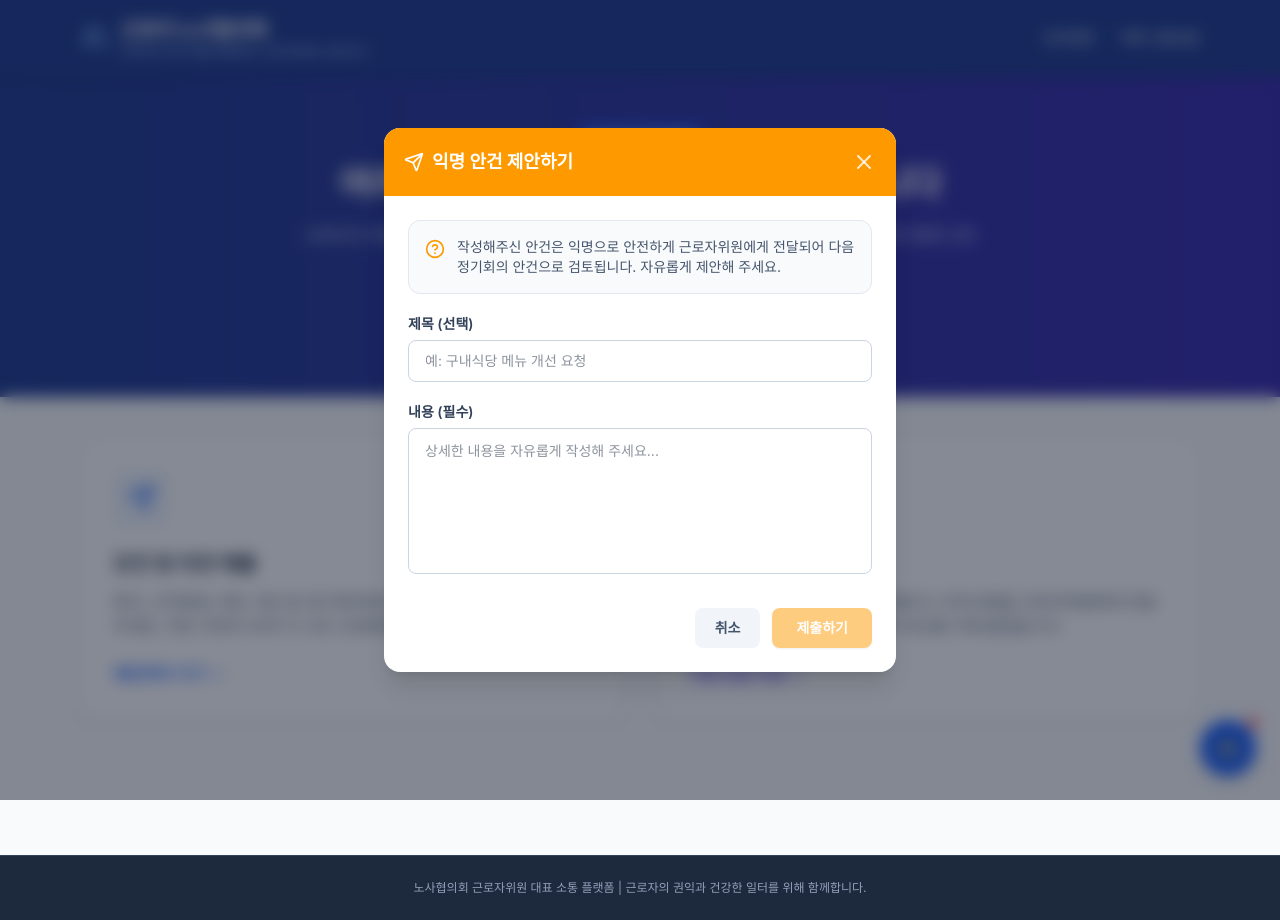
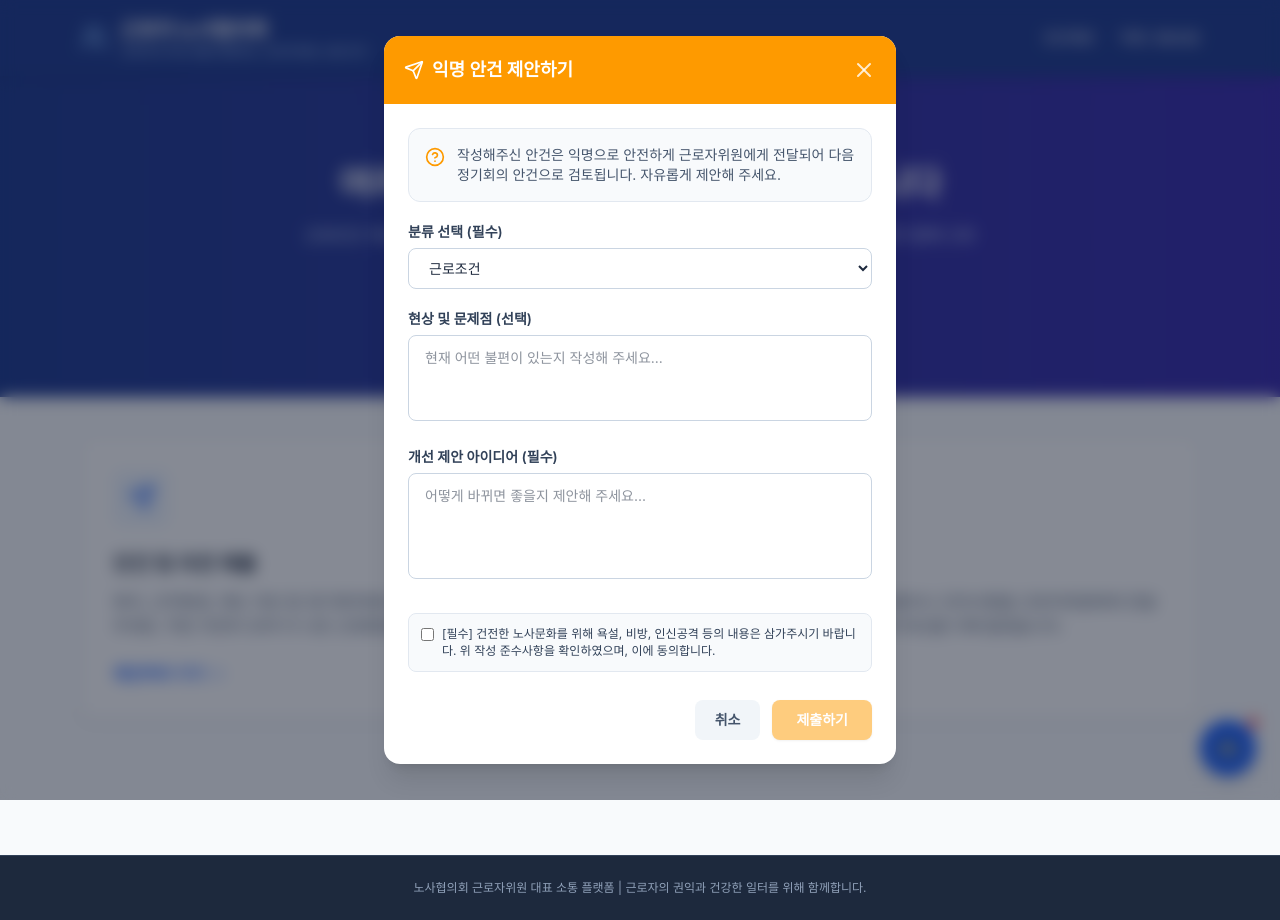
Before and after one commit to skylie249/chatbot, a React (Vite) app: page / in a window 1280 px wide. Both pictures are taken after a click on the link "안건 제안하기". Built offline with nearby package versions, Linux system fonts and the light colour scheme.

Commit message:
10th commit

```diff
--- a/api/chat-email.js
+++ b/api/chat-email.js
@@ -6,7 +6,22 @@ export default async function handler(req, res) {
   }
 
   try {
-    const { email, content } = req.body;
+    const { email, category, problem, suggestion } = req.body;
+
+    const filterProfanity = (text) => {
+      if (!text) return text;
+      const badWords = ['개새끼', '씨발', '병신', '지랄', '좆', '미친', '염병', '새끼', '존나', '씹', '닥쳐', '꺼져', '호로자식', '등신', '호구', '느금마', '느애비', '엠창', '창녀', '걸레',
+        '시발', '씨빨', '씨바', '시바', '씨벌', '개새', '새키', '졸라', '찌랄', 'ㅅㅂ', 'ㅂㅅ', 'ㅈㄹ', 'ㅈㄴ'];
+      let filtered = text;
+      badWords.forEach(word => {
+        const regex = new RegExp(word, 'gi');
+        filtered = filtered.replace(regex, '*'.repeat(word.length));
+      });
+      return filtered;
+    };
+
+    const filteredProblem = filterProfanity(problem);
+    const filteredSuggestion = filterProfanity(suggestion);
 
     const transporter = nodemailer.createTransport({
       host: process.env.SMTP_HOST || 'smtp.office365.com',
@@ -25,7 +40,7 @@ export default async function handler(req, res) {
       from: process.env.SMTP_FROM || '"노사협의회 챗봇" <weeklyadmin@happyict.co.kr>',
       to: process.env.SMTP_TO || 'mem.employee@happyict.co.kr',
       subject: '[노사협의회 챗봇] 새로운 문의가 접수되었습니다',
-      text: `챗봇을 통해 새로운 문의가 접수되었습니다.\n\n답변 받을 이메일: ${email}\n\n문의 내용:\n${content}`
+      text: `챗봇을 통해 새로운 문의가 접수되었습니다.\n\n답변 받을 이메일: ${email}\n\n분류: ${category}\n\n현상 및 문제점:\n${filteredProblem || '없음'}\n\n개선 제안 아이디어:\n${filteredSuggestion}`
     };
 
     await transporter.sendMail(mailOptions);
--- a/api/submit.js
+++ b/api/submit.js
@@ -6,8 +6,23 @@ export default async function handler(req, res) {
   }
 
   try {
-    const { type, content, title } = req.body;
+    const { type, category, problem, suggestion } = req.body;
     const typeName = type === 'proposal' ? '안건 제안' : '익명 고충 상담';
+
+    const filterProfanity = (text) => {
+      if (!text) return text;
+      const badWords = ['개새끼', '씨발', '병신', '지랄', '좆', '미친', '염병', '새끼', '존나', '씹', '닥쳐', '꺼져', '호로자식', '등신', '호구', '느금마', '느애비', '엠창', '창녀', '걸레',
+        '시발', '씨빨', '씨바', '시바', '씨벌', '개새', '새키', '졸라', '찌랄', 'ㅅㅂ', 'ㅂㅅ', 'ㅈㄹ', 'ㅈㄴ'];
+      let filtered = text;
+      badWords.forEach(word => {
+        const regex = new RegExp(word, 'gi');
+        filtered = filtered.replace(regex, '*'.repeat(word.length));
+      });
+      return filtered;
+    };
+
+    const filteredProblem = filterProfanity(problem);
+    const filteredSuggestion = filterProfanity(suggestion);
 
     const transporter = nodemailer.createTransport({
       host: process.env.SMTP_HOST || 'smtp.office365.com',
@@ -26,7 +41,7 @@ export default async function handler(req, res) {
       from: process.env.SMTP_FROM || '"노사협의회 플랫폼" <weeklyadmin@happyict.co.kr>',
       to: process.env.SMTP_TO || 'mem.employee@happyict.co.kr',
       subject: `[노사협의회 플랫폼] 새로운 ${typeName}이 접수되었습니다`,
-      text: `새로운 ${typeName}이 접수되었습니다.\n\n${title ? `제목: ${title}\n` : ''}내용:\n${content}`
+      text: `새로운 ${typeName}이 접수되었습니다.\n\n분류: ${category}\n\n현상 및 문제점:\n${filteredProblem || '없음'}\n\n개선 제안 아이디어:\n${filteredSuggestion}`
     };
 
     await transporter.sendMail(mailOptions);
--- a/src/App.jsx
+++ b/src/App.jsx
@@ -26,28 +26,41 @@ export default function LaborCouncilHome() {
     }
   ]);
   const [inputMessage, setInputMessage] = useState('');
+  const [chatCategory, setChatCategory] = useState('근로조건');
+  const [chatProblem, setChatProblem] = useState('');
+  const [chatSuggestion, setChatSuggestion] = useState('');
   const [userEmail, setUserEmail] = useState('');
+  const [chatAgreed, setChatAgreed] = useState(false);
 
   // 폼 및 모달 상태
   const [modalState, setModalState] = useState({ isOpen: false, type: null }); // 'proposal' | 'counsel'
-  const [formData, setFormData] = useState({ title: '', content: '' });
+  const [formData, setFormData] = useState({ category: '근로조건', problem: '', suggestion: '' });
+  const [formAgreed, setFormAgreed] = useState(false);
   const [isSubmitting, setIsSubmitting] = useState(false);
 
   // 챗봇 메시지 전송 처리
   const handleSendMessage = async (e) => {
     e.preventDefault();
-    if (!inputMessage.trim() || !userEmail.trim()) return;
+    if (!chatSuggestion.trim() || !userEmail.trim()) return;
 
-    const userText = inputMessage;
+    const userText = `[${chatCategory}] 문의 접수`;
     setChatMessages(prev => [...prev, { sender: 'user', text: userText }]);
-    setInputMessage('');
+
+    setChatProblem('');
+    setChatSuggestion('');
+    setChatCategory('근로조건');
     setIsSubmitting(true);
 
     try {
       const response = await fetch('/api/chat-email', {
         method: 'POST',
         headers: { 'Content-Type': 'application/json' },
-        body: JSON.stringify({ email: userEmail, content: userText })
+        body: JSON.stringify({
+          email: userEmail,
+          category: chatCategory,
+          problem: chatProblem,
+          suggestion: chatSuggestion
+        })
       });
 
       if (response.ok) {
@@ -56,7 +69,7 @@ export default function LaborCouncilHome() {
           ...prev,
           {
             sender: 'bot',
-            text: `'${userText}'에 대한 문의가 담당자에게 성공적으로 전달되었습니다. 확인 후 메일로 답변드리겠습니다.`,
+            text: `담당자에게 성공적으로 문의가 전달되었습니다. 확인 후 메일로 답변드리겠습니다.`,
             options: [
               { label: '처음으로 돌아가기', action: 'SELECT_MENU', value: 'HOME' }
             ]
@@ -126,6 +139,10 @@ export default function LaborCouncilHome() {
         }
       } else if (option.value === 'INQUIRY') {
         setChatMode('inquiry');
+        setChatAgreed(false);
+        setChatCategory('근로조건');
+        setChatProblem('');
+        setChatSuggestion('');
         setChatMessages(prev => [...prev, {
           sender: 'bot',
           text: '답변을 받으실 이메일 주소와 문의 내용을 화면 하단에 입력해 주세요.'
@@ -134,6 +151,10 @@ export default function LaborCouncilHome() {
         setChatMode('menu');
         setInputMessage('');
         setUserEmail('');
+        setChatAgreed(false);
+        setChatCategory('근로조건');
+        setChatProblem('');
+        setChatSuggestion('');
         setChatMessages([{
           sender: 'bot',
           text: '처음으로 돌아왔습니다. 원하시는 메뉴를 선택해 주세요.',
@@ -165,7 +186,8 @@ export default function LaborCouncilHome() {
 
   const openModal = (type) => {
     setModalState({ isOpen: true, type });
-    setFormData({ title: '', content: '' });
+    setFormData({ category: '근로조건', problem: '', suggestion: '' });
+    setFormAgreed(false);
   };
 
   const closeModal = () => {
@@ -174,7 +196,7 @@ export default function LaborCouncilHome() {
 
   const handleSubmitForm = async (e) => {
     e.preventDefault();
-    if (!formData.content.trim()) return;
+    if (!formData.suggestion.trim()) return;
 
     setIsSubmitting(true);
     try {
@@ -183,8 +205,9 @@ export default function LaborCouncilHome() {
         headers: { 'Content-Type': 'application/json' },
         body: JSON.stringify({
           type: modalState.type,
-          title: formData.title,
-          content: formData.content
+          category: formData.category,
+          problem: formData.problem,
+          suggestion: formData.suggestion
         })
       });
 
@@ -345,30 +368,84 @@ export default function LaborCouncilHome() {
 
             {/* 챗봇 입력폼 */}
             {chatMode === 'inquiry' && (
-              <form onSubmit={handleSendMessage} className="p-3 bg-white border-t border-slate-200 flex flex-col gap-2">
-                <input
-                  type="email"
-                  value={userEmail}
-                  onChange={(e) => setUserEmail(e.target.value)}
-                  placeholder="답변 받을 이메일 주소 (필수)"
-                  required
-                  className="w-full border border-slate-300 rounded-lg px-3 py-2 text-xs focus:outline-none focus:border-blue-600"
-                />
-                <div className="flex gap-2">
+              <form onSubmit={handleSendMessage} className="p-3 bg-white border-t border-slate-200 flex flex-col gap-2 max-h-[260px] overflow-y-auto">
+                <div className="flex flex-col gap-1">
+                  <label className="text-[10px] font-semibold text-slate-600">분류 선택 (필수)</label>
+                  <select
+                    value={chatCategory}
+                    onChange={(e) => setChatCategory(e.target.value)}
+                    className="w-full border border-slate-300 rounded-lg px-2 py-1.5 text-xs focus:outline-none focus:border-blue-600 bg-white"
+                  >
+                    <option value="근로조건">근로조건</option>
+                    <option value="복리후생">복리후생</option>
+                    <option value="조직문화">조직문화</option>
+                    <option value="안전·보건">안전·보건</option>
+                    <option value="기타">기타</option>
+                  </select>
+                </div>
+
+                <div className="flex flex-col gap-1">
+                  <label className="text-[10px] font-semibold text-slate-600">현상 및 문제점 (선택)</label>
+                  <textarea
+                    rows={2}
+                    value={chatProblem}
+                    onChange={(e) => setChatProblem(e.target.value)}
+                    placeholder="현재 어떤 불편이 있는지 작성..."
+                    className="w-full border border-slate-300 rounded-lg px-2 py-1.5 text-xs focus:outline-none focus:border-blue-600 resize-none"
+                  />
+                </div>
+
+                <div className="flex flex-col gap-1">
+                  <label className="text-[10px] font-semibold text-slate-600">개선 제안 아이디어 (필수)</label>
+                  <textarea
+                    required
+                    rows={2}
+                    value={chatSuggestion}
+                    onChange={(e) => setChatSuggestion(e.target.value)}
+                    placeholder="어떻게 바뀌면 좋을지 제안..."
+                    className="w-full border border-slate-300 rounded-lg px-2 py-1.5 text-xs focus:outline-none focus:border-blue-600 resize-none"
+                  />
+                </div>
+
+                <div className="flex flex-col gap-1">
+                  <label className="text-[10px] font-semibold text-slate-600">답변 받을 이메일 (필수)</label>
                   <input
-                    type="text"
-                    value={inputMessage}
-                    onChange={(e) => setInputMessage(e.target.value)}
-                    placeholder="문의 내용을 입력하세요..."
+                    type="email"
+                    value={userEmail}
+                    onChange={(e) => setUserEmail(e.target.value)}
+                    placeholder="example@happyict.co.kr"
                     required
-                    className="flex-1 border border-slate-300 rounded-lg px-3 py-2 text-xs focus:outline-none focus:border-blue-600"
+                    className="w-full border border-slate-300 rounded-lg px-2 py-1.5 text-xs focus:outline-none focus:border-blue-600"
                   />
+                </div>
+
+                <div className="flex items-start gap-1.5 px-1 mt-1">
+                  <input
+                    type="checkbox"
+                    id="chatAgreement"
+                    checked={chatAgreed}
+                    onChange={(e) => setChatAgreed(e.target.checked)}
+                    className="mt-0.5 cursor-pointer"
+                  />
+                  <label htmlFor="chatAgreement" className="text-[10px] text-slate-600 leading-tight cursor-pointer">
+                    [필수] 건전한 노사문화를 위해 욕설 및 비방은 삼가주시기 바랍니다. 작성 준수사항에 동의합니다.
+                  </label>
+                </div>
+
+                <div className="flex gap-2 mt-1">
+                  <button
+                    type="button"
+                    onClick={() => handleOptionClick({ action: 'SELECT_MENU', value: 'HOME', label: '처음으로 돌아가기' })}
+                    className="flex-1 bg-slate-100 hover:bg-slate-200 text-slate-700 px-3 py-2 rounded-lg text-xs font-semibold flex items-center justify-center transition-colors"
+                  >
+                    이전으로
+                  </button>
                   <button
                     type="submit"
-                    disabled={isSubmitting}
-                    className="bg-blue-600 hover:bg-blue-700 text-white px-3 py-2 rounded-lg text-xs font-semibold flex items-center justify-center transition-colors disabled:opacity-50"
+                    disabled={isSubmitting || !chatAgreed || !chatSuggestion.trim()}
+                    className="flex-1 bg-blue-600 hover:bg-blue-700 text-white px-3 py-2 rounded-lg text-xs font-semibold flex items-center justify-center gap-1.5 transition-colors disabled:opacity-50 disabled:cursor-not-allowed"
                   >
-                    <Send className="w-3.5 h-3.5" />
+                    <Send className="w-3.5 h-3.5" /> 제출하기
                   </button>
                 </div>
               </form>
@@ -418,26 +495,54 @@ export default function LaborCouncilHome() {
               </div>
 
               <div>
-                <label className="block text-sm font-semibold text-slate-700 mb-1.5">제목 (선택)</label>
-                <input
-                  type="text"
-                  value={formData.title}
-                  onChange={(e) => setFormData({ ...formData, title: e.target.value })}
-                  className="w-full border border-slate-300 rounded-lg px-4 py-2.5 text-sm focus:outline-none focus:ring-2 focus:ring-blue-500 focus:border-transparent transition-shadow"
-                  placeholder={modalState.type === 'proposal' ? '예: 구내식당 메뉴 개선 요청' : '예: 부서 내 업무 배분 관련 고충'}
+                <label className="block text-sm font-semibold text-slate-700 mb-1.5">분류 선택 (필수)</label>
+                <select
+                  value={formData.category}
+                  onChange={(e) => setFormData({ ...formData, category: e.target.value })}
+                  className="w-full border border-slate-300 rounded-lg px-4 py-2.5 text-sm focus:outline-none focus:ring-2 focus:ring-blue-500 focus:border-transparent transition-shadow bg-white"
+                >
+                  <option value="근로조건">근로조건</option>
+                  <option value="복리후생">복리후생</option>
+                  <option value="조직문화">조직문화</option>
+                  <option value="안전·보건">안전·보건</option>
+                  <option value="기타">기타</option>
+                </select>
+              </div>
+
+              <div>
+                <label className="block text-sm font-semibold text-slate-700 mb-1.5">현상 및 문제점 (선택)</label>
+                <textarea
+                  rows={3}
+                  value={formData.problem}
+                  onChange={(e) => setFormData({ ...formData, problem: e.target.value })}
+                  className="w-full border border-slate-300 rounded-lg px-4 py-3 text-sm focus:outline-none focus:ring-2 focus:ring-blue-500 focus:border-transparent resize-none transition-shadow"
+                  placeholder="현재 어떤 불편이 있는지 작성해 주세요..."
                 />
               </div>
 
               <div>
-                <label className="block text-sm font-semibold text-slate-700 mb-1.5">내용 (필수)</label>
+                <label className="block text-sm font-semibold text-slate-700 mb-1.5">개선 제안 아이디어 (필수)</label>
                 <textarea
                   required
-                  rows={6}
-                  value={formData.content}
-                  onChange={(e) => setFormData({ ...formData, content: e.target.value })}
+                  rows={4}
+                  value={formData.suggestion}
+                  onChange={(e) => setFormData({ ...formData, suggestion: e.target.value })}
                   className="w-full border border-slate-300 rounded-lg px-4 py-3 text-sm focus:outline-none focus:ring-2 focus:ring-blue-500 focus:border-transparent resize-none transition-shadow"
-                  placeholder="상세한 내용을 자유롭게 작성해 주세요..."
+                  placeholder="어떻게 바뀌면 좋을지 제안해 주세요..."
                 />
+              </div>
+
+              <div className="flex items-start gap-2 bg-slate-50 p-3 rounded-lg border border-slate-200 mt-2">
+                <input
+                  type="checkbox"
+                  id="formAgreement"
+                  checked={formAgreed}
+                  onChange={(e) => setFormAgreed(e.target.checked)}
+                  className="mt-0.5 cursor-pointer"
+                />
+                <label htmlFor="formAgreement" className="text-xs text-slate-700 leading-snug cursor-pointer">
+                  [필수] 건전한 노사문화를 위해 욕설, 비방, 인신공격 등의 내용은 삼가주시기 바랍니다. 위 작성 준수사항을 확인하였으며, 이에 동의합니다.
+                </label>
               </div>
 
               <div className="flex justify-end gap-3 mt-2">
@@ -450,7 +555,7 @@ export default function LaborCouncilHome() {
                 </button>
                 <button
                   type="submit"
-                  disabled={isSubmitting || !formData.content.trim()}
+                  disabled={isSubmitting || !formData.suggestion.trim() || !formAgreed}
                   className={`px-6 py-2.5 text-sm font-bold text-white rounded-lg transition-colors flex items-center gap-2 ${modalState.type === 'proposal'
                     ? 'bg-amber-500 hover:bg-amber-600'
                     : 'bg-indigo-600 hover:bg-indigo-700'
```
